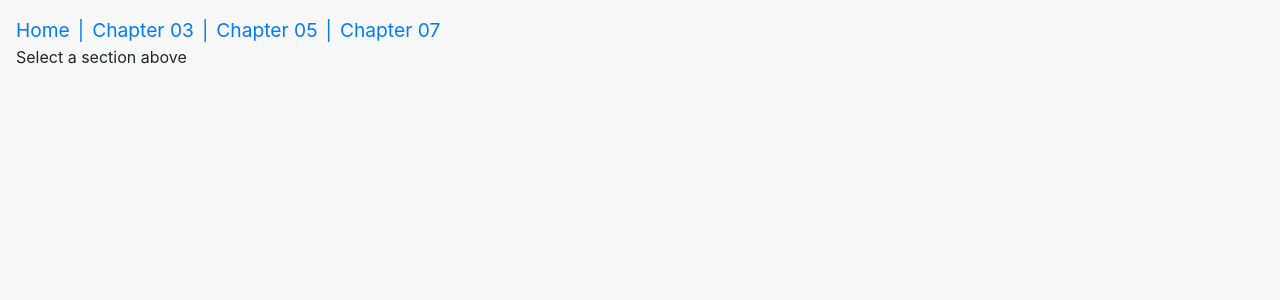
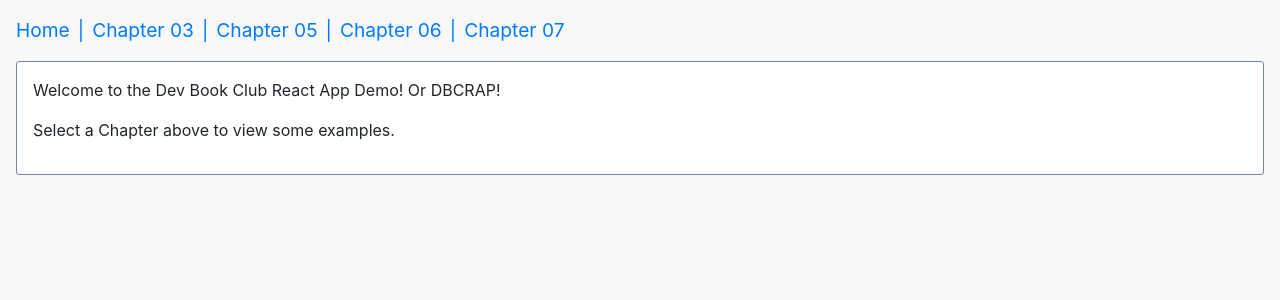
Before and after one commit to mickelsonmichael/BookClub, a React (Create React App) app in the folder ReactInAction/demo/: page / in a window 1280 px wide. Shown: the top 300 px of the page. Built offline with nearby package versions, Linux system fonts and the light colour scheme.

Commit message:
Add chapter 06 link and extra text to home pagee

```diff
--- a/ReactInAction/demo/src/App.js
+++ b/ReactInAction/demo/src/App.js
@@ -3,6 +3,7 @@ import "../node_modules/bootstrap/dist/css/bootstrap.css";
 import { BrowserRouter, Switch, Route, Link } from "react-router-dom";
 import Chapter03 from "./chapter03";
 import Chapter05 from "./chapter05";
+import Chapter06 from "./chapter06";
 import Chapter07 from "./chapter07";
 
 function App() {
@@ -13,16 +14,22 @@ function App() {
           <Link to="/">Home</Link>
           <Link to="/chapter-03">Chapter 03</Link>
           <Link to="/chapter-05">Chapter 05</Link>
+          <Link to="/chapter-06">Chapter 06</Link>
           <Link to="/chapter-07">Chapter 07</Link>
         </nav>
         <main>
           <Switch>
             <Route exact path="/">
-              <p>Select a section above</p>
+              <section>
+                <p>Welcome to the Dev Book Club React App Demo! Or DBCRAP!</p>
+
+                <p>Select a Chapter above to view some examples.</p>
+              </section>
             </Route>
 
             <Route path="/chapter-03" component={Chapter03} />
             <Route path="/chapter-05" component={Chapter05} />
+            <Route path="/chapter-06" component={Chapter06} />
             <Route path="/chapter-07" component={Chapter07} />
           </Switch>
         </main>
```
